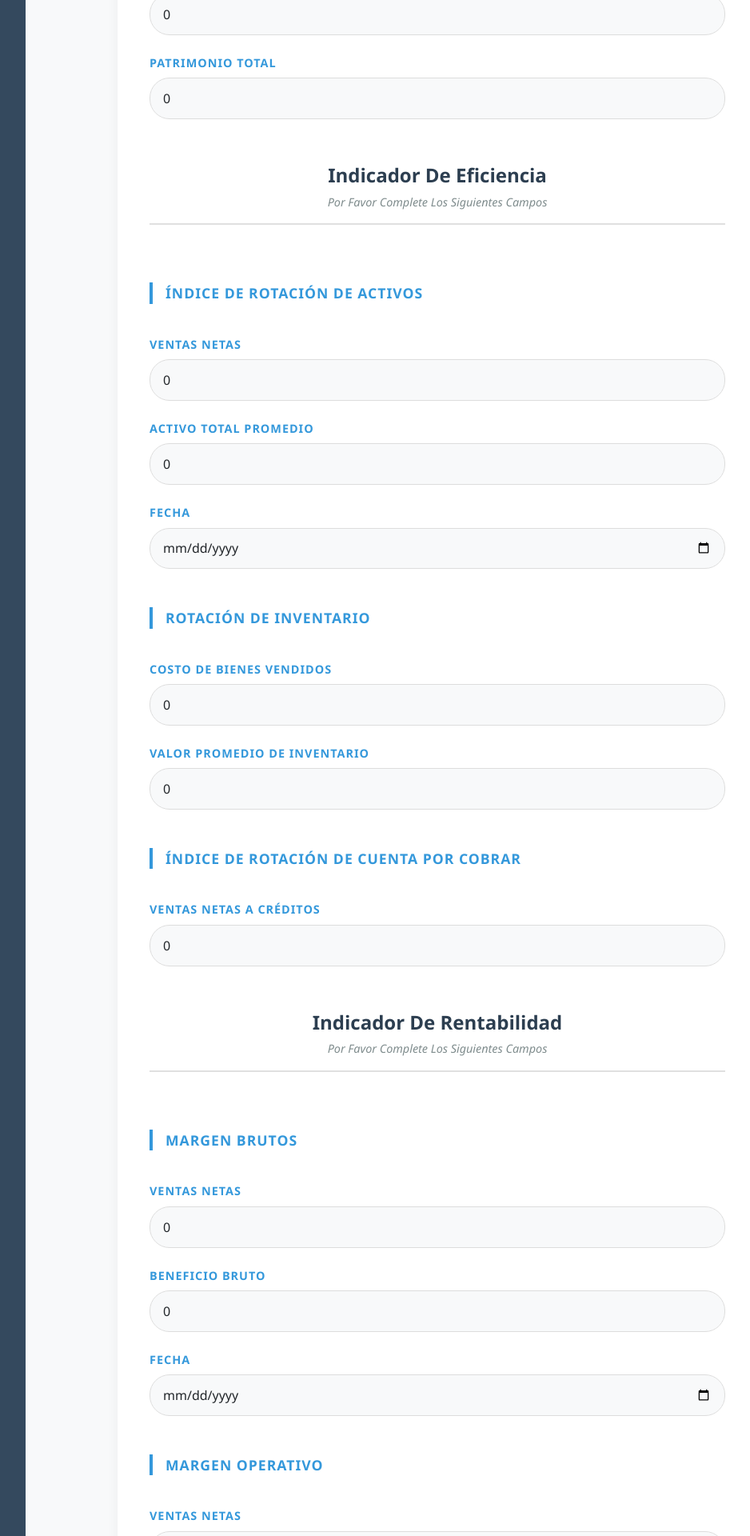
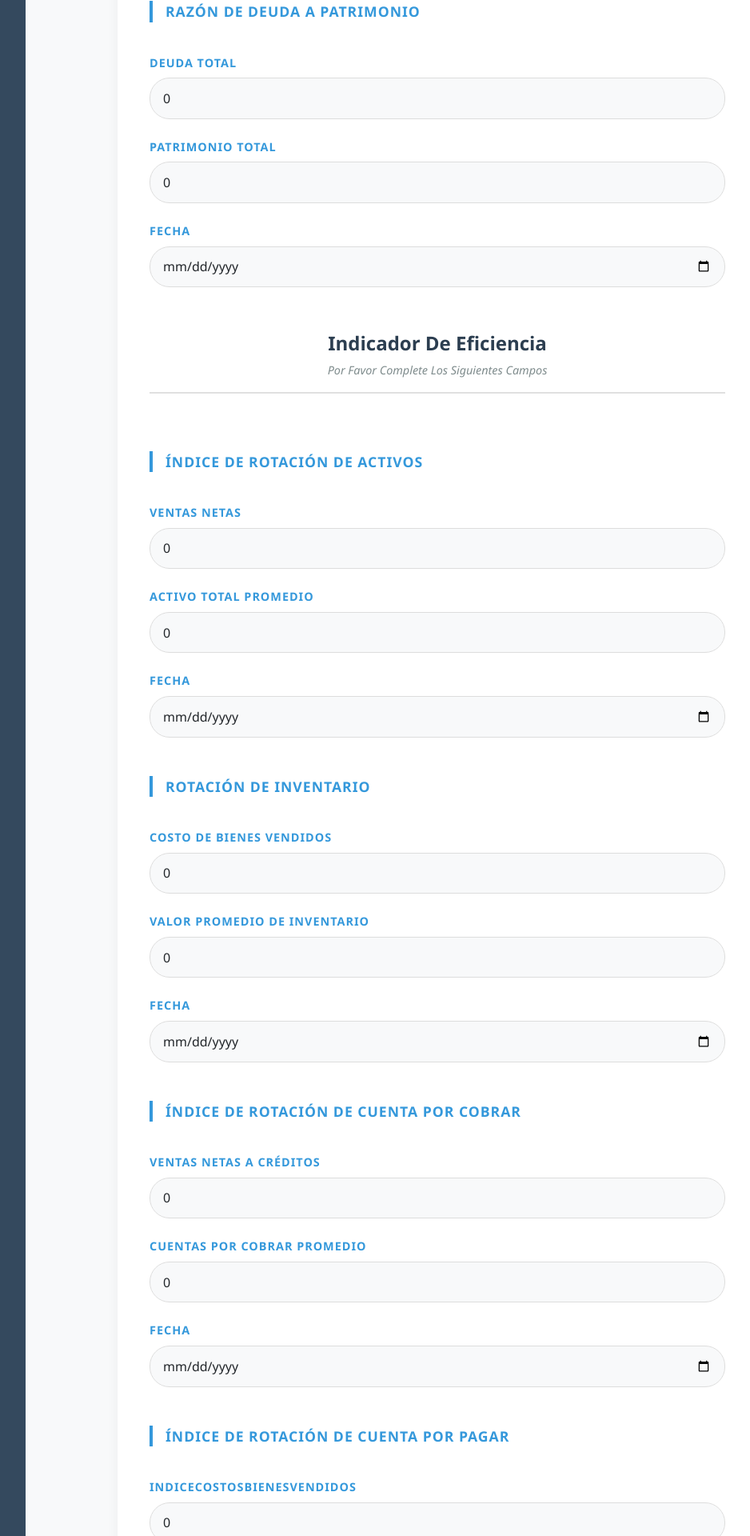
Before and after one commit to andressound/app-pymes, an Angular app: page /indicadores in a window 1280 px wide. Shown: the part 880-2800 px from the top of the page at 80% size, without its empty margins (218-1156 px from the left). Built offline with nearby package versions, Linux system fonts and the light colour scheme.

Commit message:
actualizar indices

```diff
--- a/src/app/pages/indicadores-financieros/indicadores-financieros.component.html
+++ b/src/app/pages/indicadores-financieros/indicadores-financieros.component.html
@@ -51,6 +51,12 @@
                      [(ngModel)]="activosTotal" placeholder="Ingresa el valor de activos totales" min="0">
             </div>
 
+            <div class="form-group">
+              <label for="fechaCapacidadEndeudamiento">Fecha</label>
+              <input type="date" id="fechaCapacidadEndeudamiento" name="fechaCapacidadEndeudamiento" class="form-control"
+                     [(ngModel)]="fechaCapacidadEndeudamiento" placeholder="DD/MM/AAAA">
+            </div>
+
             <div class="section-subtitle">Razón De Deuda A Patrimonio</div>
 
             <div class="form-group">
@@ -63,6 +69,12 @@
               <label for="patrimonioTotal">Patrimonio Total</label>
               <input type="number" id="patrimonioTotal" name="patrimonioTotal" class="form-control"
                      [(ngModel)]="patrimonioTotal" placeholder="Ingresa el patrimonio total" min="0">
+            </div>
+
+            <div class="form-group">
+              <label for="fechaRazonDeudaPatrimonio">Fecha</label>
+              <input type="date" id="fechaRazonDeudaPatrimonio" name="fechaRazonDeudaPatrimonio" class="form-control"
+                     [(ngModel)]="fechaRazonDeudaPatrimonio" placeholder="DD/MM/AAAA">
             </div>
 
             <!-- INDICADOR DE EFICIENCIA -->
@@ -105,6 +117,12 @@
                      [(ngModel)]="valorPromedioInventario" placeholder="Ingresa el valor promedio de inventario" min="0">
             </div>
 
+            <div class="form-group">
+              <label for="fechaRotacionInventario">Fecha</label>
+              <input type="date" id="fechaRotacionInventario" name="fechaRotacionInventario" class="form-control"
+                     [(ngModel)]="fechaRotacionInventario" placeholder="DD/MM/AAAA">
+            </div>
+
             <div class="section-subtitle">Índice De Rotación De Cuenta Por Cobrar</div>
 
             <div class="form-group">
@@ -113,11 +131,45 @@
                      [(ngModel)]="ventasNetasCreditos" placeholder="Ingresa las ventas netas a créditos" min="0">
             </div>
 
+            <div class="form-group">
+              <label for="cuentasCobrarPromedio">Cuentas por cobrar promedio</label>
+              <input type="number" id="cuentasCobrarPromedio" name="cuentasCobrarPromedio" class="form-control"
+                     [(ngModel)]="cuentasCobrarPromedio" placeholder="Ingresa las ventas netas a créditos" min="0">
+            </div>
+
+            <div class="form-group">
+              <label for="fechaIndiceRotacionCuentasCobrar">Fecha</label>
+              <input type="date" id="fechaIndiceRotacionCuentasCobrar" name="fechaIndiceRotacionCuentasCobrar" class="form-control"
+                     [(ngModel)]="fechaIndiceRotacionCuentasCobrar" placeholder="DD/MM/AAAA">
+            </div>
+
+            <div class="section-subtitle">Índice De Rotación De Cuenta Por Pagar</div>
+
+            <div class="form-group">
+              <label for="IndiceCostosBienesVendidos">IndiceCostosBienesVendidos</label>
+              <input type="number" id="IndiceCostosBienesVendidos" name="IndiceCostosBienesVendidos" class="form-control"
+                     [(ngModel)]="IndiceCostosBienesVendidos" placeholder="Ingresa el valor de los bienes vendidos" min="0">
+            </div>
+
+            <div class="form-group">
+              <label for="IndiceCuentasPagar">IndiceCuentasPagar</label>
+              <input type="number" id="IndiceCuentasPagar" name="IndiceCuentasPagar" class="form-control"
+                     [(ngModel)]="IndiceCuentasPagar" placeholder="Ingresa las cuentas por pagar" min="0">
+            </div>
+
+            <div class="form-group">
+              <label for="fechaIndiceRotacionPagar">Fecha</label>
+              <input type="date" id="fechaIndiceRotacionPagar" name="fechaIndiceRotacionPagar" class="form-control"
+                     [(ngModel)]="fechaIndiceRotacionPagar" placeholder="DD/MM/AAAA">
+            </div>
+
             <!-- INDICADOR DE RENTABILIDAD -->
             <div class="section-title">
               <h3>Indicador De Rentabilidad</h3>
               <p class="subtitle">Por Favor Complete Los Siguientes Campos</p>
             </div>
+
+
 
             <div class="section-subtitle">Margen Brutos</div>
 
@@ -154,6 +206,12 @@
             </div>
 
             <div class="form-group">
+              <label for="margenOperativoCol">Margen Operativo col</label>
+              <input type="number" id="margenOperativoCol" name="margenOperativoCol" class="form-control"
+                     [(ngModel)]="margenOperativoCol" placeholder="Ingresa el margen operativo col" min="0">
+            </div>
+
+            <div class="form-group">
               <label for="fechaOperativo">Fecha</label>
               <input type="date" id="fechaOperativo" name="fechaOperativo" class="form-control"
                      [(ngModel)]="fechaOperativo" placeholder="DD/MM/AAAA">
@@ -165,6 +223,38 @@
               <label for="utilidadNeta">Utilidad Neta</label>
               <input type="number" id="utilidadNeta" name="utilidadNeta" class="form-control"
                      [(ngModel)]="utilidadNeta" placeholder="Ingresa la utilidad neta" min="0">
+            </div>
+
+            <div class="form-group">
+              <label for="patrimonioTotalRoa">Patrimonio total</label>
+              <input type="number" id="patrimonioTotalRoa" name="patrimonioTotalRoa" class="form-control"
+                     [(ngModel)]="patrimonioTotalRoa" placeholder="Ingresa el patrimonio total" min="0">
+            </div>
+
+            <div class="form-group">
+              <label for="fechaRoa">Fecha</label>
+              <input type="date" id="fechaRoa" name="fechaRoa" class="form-control"
+                     [(ngModel)]="fechaRoa" placeholder="DD/MM/AAAA">
+            </div>
+
+            <div class="section-subtitle">ROE</div>
+
+            <div class="form-group">
+              <label for="utilidadNetaROE">Utilidad Neta</label>
+              <input type="number" id="utilidadNetaROE" name="utilidadNetaROE" class="form-control"
+                     [(ngModel)]="utilidadNetaROE" placeholder="Ingresa la utilidad neta" min="0">
+            </div>
+
+            <div class="form-group">
+              <label for="patrimonioTotalROE">patrimonio Total</label>
+              <input type="number" id="patrimonioTotalROE" name="patrimonioTotalROE" class="form-control"
+                     [(ngModel)]="patrimonioTotalROE" placeholder="Ingresa el patrimonio total" min="0">
+            </div>
+
+            <div class="form-group">
+              <label for="fechaROE">Fecha</label>
+              <input type="date" id="fechaROE" name="fechaROE" class="form-control"
+                     [(ngModel)]="fechaROE" placeholder="DD/MM/AAAA">
             </div>
 
             <!-- INDICADOR DE LIQUIDEZ -->
--- a/src/app/pages/indicadores-financieros/indicadores-financieros.component.ts
+++ b/src/app/pages/indicadores-financieros/indicadores-financieros.component.ts
@@ -15,8 +15,10 @@ export class IndicadoresFinancierosComponent {
   // Indicador de Apalancamiento
   pasivosTotal: number = 0;
   activosTotal: number = 0;
+  fechaCapacidadEndeudamiento: string = '';
   deudaTotal: number = 0;
   patrimonioTotal: number = 0;
+  fechaRazonDeudaPatrimonio:string='';
 
   // Indicador de Eficiencia
   ventasNetas: number = 0;
@@ -24,7 +26,13 @@ export class IndicadoresFinancierosComponent {
   fechaEficiencia: string = '';
   costosBienesVendidos: number = 0;
   valorPromedioInventario: number = 0;
+  fechaRotacionInventario: String='';
   ventasNetasCreditos: number = 0;
+  cuentasCobrarPromedio:number=0;
+  fechaIndiceRotacionCuentasCobrar:string='';
+  IndiceCostosBienesVendidos:number=0;
+  IndiceCuentasPagar:number=0;
+  fechaIndiceRotacionPagar:string='';
 
   // Indicador de Rentabilidad
   ventasNetasRentabilidad: number = 0;
@@ -32,8 +40,15 @@ export class IndicadoresFinancierosComponent {
   fechaRentabilidad: string = '';
   ventasNetasOperativo: number = 0;
   utilidadOperativa: number = 0;
+  margenOperativoCol:number=0;
   fechaOperativo: string = '';
   utilidadNeta: number = 0;
+  patrimonioTotalRoa:number=0;
+  fechaRoa: string ='';
+  utilidadNetaROE:number=0;
+  patrimonioTotalROE:number=0;
+  fechaROE:string='';
+
 
   // Indicador de Liquidez
   efectivoDisponible: number = 0;
@@ -61,8 +76,10 @@ export class IndicadoresFinancierosComponent {
         apalancamiento: {
           pasivosTotal: this.pasivosTotal,
           activosTotal: this.activosTotal,
+          fechaCapacidadEndeudamiento: this.fechaCapacidadEndeudamiento,
           deudaTotal: this.deudaTotal,
-          patrimonioTotal: this.patrimonioTotal
+          patrimonioTotal: this.patrimonioTotal,
+          fechaRazonDeudaPatrimonio: this.fechaRazonDeudaPatrimonio
         },
         eficiencia: {
           ventasNetas: this.ventasNetas,
@@ -70,7 +87,13 @@ export class IndicadoresFinancierosComponent {
           fecha: this.fechaEficiencia,
           costosBienesVendidos: this.costosBienesVendidos,
           valorPromedioInventario: this.valorPromedioInventario,
-          ventasNetasCreditos: this.ventasNetasCreditos
+          fechaRotacionInventario: this.fechaRotacionInventario,
+          ventasNetasCreditos: this.ventasNetasCreditos,
+          cuentasCobrarPromedio:this.cuentasCobrarPromedio,
+          fechaIndiceRotacionCuentasCobrar:this.fechaIndiceRotacionCuentasCobrar,
+          IndiceCostosBienesVendidos:this.IndiceCostosBienesVendidos,
+          IndiceCuentasPagar:this.IndiceCuentasPagar,
+          fechaIndiceRotacionPagar:this.fechaIndiceRotacionPagar
         },
         rentabilidad: {
           ventasNetas: this.ventasNetasRentabilidad,
@@ -78,8 +101,14 @@ export class IndicadoresFinancierosComponent {
           fecha: this.fechaRentabilidad,
           ventasNetasOperativo: this.ventasNetasOperativo,
           utilidadOperativa: this.utilidadOperativa,
+          margenOperativoCol: this.margenOperativoCol,
           fechaOperativo: this.fechaOperativo,
-          utilidadNeta: this.utilidadNeta
+          utilidadNeta: this.utilidadNeta,
+          patrimonioTotalRoa:this.patrimonioTotalRoa,
+          fechaRoa: this.fechaRoa,
+          utilidadNetaROE: this.utilidadNetaROE,
+          patrimonioTotalROE: this.patrimonioTotalROE,
+          fechaROE: this.fechaROE
         },
         liquidez: {
           efectivoDisponible: this.efectivoDisponible,
@@ -103,13 +132,15 @@ export class IndicadoresFinancierosComponent {
     const camposNumericos = [
       this.pasivosTotal, this.activosTotal, this.deudaTotal, this.patrimonioTotal,
       this.ventasNetas, this.activoTotalPromedio, this.costosBienesVendidos,
-      this.valorPromedioInventario, this.ventasNetasCreditos,
+      this.valorPromedioInventario, this.ventasNetasCreditos,this.cuentasCobrarPromedio,this.IndiceCostosBienesVendidos,this.IndiceCuentasPagar,
       this.ventasNetasRentabilidad, this.beneficioBruto, this.ventasNetasOperativo,
-      this.utilidadOperativa, this.utilidadNeta, this.efectivoDisponible,
+      this.utilidadOperativa,this.margenOperativoCol,this.patrimonioTotalRoa, this.utilidadNeta,this.utilidadNetaROE,this.patrimonioTotalROE, this.efectivoDisponible,
       this.pasivoCorriente, this.precioAccion, this.beneficioPorAccion
     ];
 
-    const camposFecha = [this.fechaEficiencia, this.fechaRentabilidad, this.fechaOperativo, this.fechaLiquidez, this.fechaMercado];
+    const camposFecha = [this.fechaCapacidadEndeudamiento,this.fechaRazonDeudaPatrimonio,this.fechaIndiceRotacionPagar,this.fechaEficiencia,
+      this.fechaRotacionInventario,this.fechaIndiceRotacionCuentasCobrar, this.fechaRentabilidad,this.fechaRoa,this.fechaROE,
+      this.fechaOperativo, this.fechaLiquidez, this.fechaMercado];
 
     if (camposNumericos.some(campo => campo <= 0)) {
       this.formError = "Todos los campos numéricos deben ser mayor a 0";
@@ -134,21 +165,34 @@ export class IndicadoresFinancierosComponent {
     // Resetear todos los campos
     this.pasivosTotal = 0;
     this.activosTotal = 0;
+    this.fechaCapacidadEndeudamiento='';
     this.deudaTotal = 0;
     this.patrimonioTotal = 0;
+    this.fechaRazonDeudaPatrimonio='';
     this.ventasNetas = 0;
     this.activoTotalPromedio = 0;
     this.fechaEficiencia = '';
     this.costosBienesVendidos = 0;
     this.valorPromedioInventario = 0;
+    this.fechaRotacionInventario = '';
     this.ventasNetasCreditos = 0;
+    this.cuentasCobrarPromedio =0;
+    this.IndiceCostosBienesVendidos=0;
+    this.IndiceCuentasPagar=0;
+    this.fechaIndiceRotacionPagar='';
     this.ventasNetasRentabilidad = 0;
     this.beneficioBruto = 0;
     this.fechaRentabilidad = '';
     this.ventasNetasOperativo = 0;
     this.utilidadOperativa = 0;
+    this.margenOperativoCol=0;
     this.fechaOperativo = '';
     this.utilidadNeta = 0;
+    this.utilidadNetaROE=0;
+    this.patrimonioTotalROE=0;
+    this.patrimonioTotalRoa=0;
+    this.fechaRoa='';
+    this.fechaROE='';
     this.efectivoDisponible = 0;
     this.pasivoCorriente = 0;
     this.fechaLiquidez = '';
```
